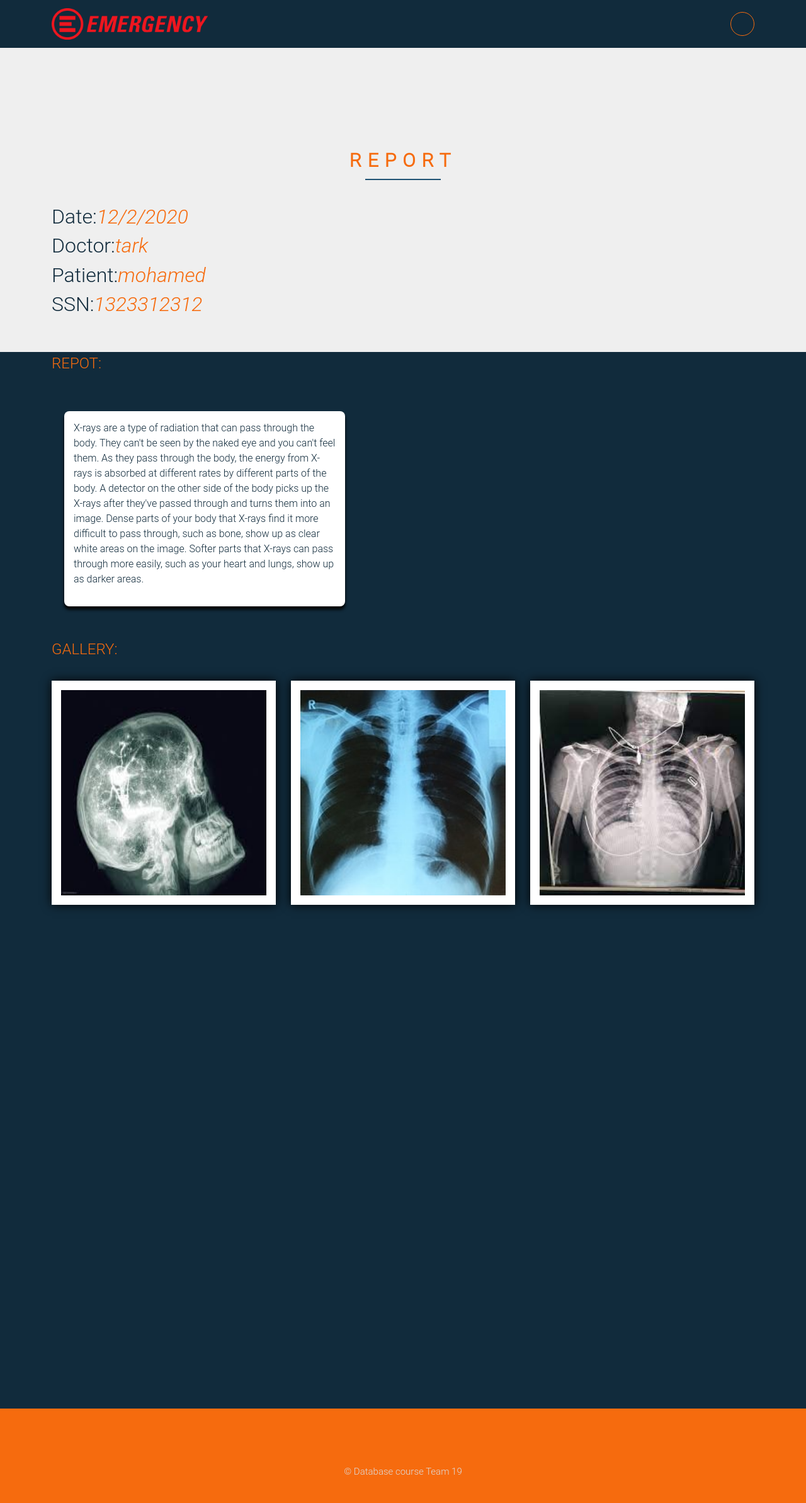
After one commit to Amrmohamed090/Emergency-Department-Web_application, a Flask app: page /report in a window 1280 px wide. The commit adds this page. Shown: the whole page at 63% size. Run offline with Flask 2, Linux system fonts and the light colour scheme; some libraries are stand-ins or nearby versions; some web fonts are replaced.

Commit message:
add report display

```diff
--- a/emergencydebartment/routes.py
+++ b/emergencydebartment/routes.py
@@ -156,3 +156,7 @@ def logout():
 @app.route("/patients_table")
 def ptable():
     return render_template('patients_table.html')
+
+@app.route("/report")
+def preport():
+    return render_template('patient_report.html')
--- /dev/null
+++ b/emergencydebartment/static/script/gallery.js
@@ -0,0 +1,8 @@
+document.addEventListener("click",function (e){
+    if(e.target.classList.contains("gallery-item")){
+          const src = e.target.getAttribute("src");
+          document.querySelector(".modal-img").src = src;
+          const myModal = new bootstrap.Modal(document.getElementById('gallery-modal'));
+          myModal.show();
+    }
+  })
--- /dev/null
+++ b/emergencydebartment/static/styles/box.css
@@ -0,0 +1,12 @@
+.box{
+    width: 40%;
+    height: 40%;
+    float: left;
+    margin: 50px 20px;
+    background-color: #fff;
+    padding: 15px;
+    border-radius: 8px;
+    box-shadow: 0 5px 5px rgb(0, 0,0.15);
+
+
+}
--- /dev/null
+++ b/emergencydebartment/static/styles/galary.css
@@ -0,0 +1,21 @@
+img{
+    max-width: 100%;
+
+}
+.gallery{
+    padding: 80px 0;
+}
+
+.gallery img{
+    background-color: #ffff;
+    padding: 15px;
+    width: 100%;
+    height: 100%;
+    box-shadow: 0 0 15px rgb(0, 0, 0.15);
+    cursor: pointer;
+}
+#gallery-modal .modal-img{
+    width: 100%;
+    height: 600px;
+
+}
--- a/emergencydebartment/static/styles/style.css
+++ b/emergencydebartment/static/styles/style.css
@@ -275,5 +275,9 @@ footer .mn li a{
 .textgold{
     color: #f66b0e;
 }
+.textblue{
+   color:  #112B3C;
+}
+
 
 /*Footer ends*/
--- a/emergencydebartment/templates/index.html
+++ b/emergencydebartment/templates/index.html
@@ -64,7 +64,7 @@
         <p class="mb-2"><i>Search for patient or report</i></p>
         <a
           class="calling_btn btn rounded-pill main-btn"
-          href="{{ url_for('new_report') }}"
+          href="{{ url_for('preport') }}"
           ><i class="fa-solid fa-search"></i> search</a
         >
       </div>
--- /dev/null
+++ b/emergencydebartment/templates/patient_report.html
@@ -0,0 +1,131 @@
+<!DOCTYPE html>
+<html lang="en">
+<head>
+    <meta charset="UTF-8"/>
+    <meta http-equiv="X-UA-Compatible"content="IE=edge"/>
+    <meta name="viewport"content="width-device-width,initial-scale=1.0"/>
+    <!--    import google fonts-->
+    <link rel="preconnect" href="https://fonts.googleapis.com">
+    <link rel="preconnect" href="https://fonts.gstatic.com" crossorigin>
+    <link href="https://fonts.googleapis.com/css2?family=Roboto:ital,wght@0,100;1,300;1,400;1,500;1,900&display=swap" rel="stylesheet">
+    <!--    -->
+    <link rel="stylesheet" href="../static/styles/all.min.css">
+    <link rel="stylesheet" href="../static/styles/bootstrap.min.css">
+    <!--    -->
+    <link rel="stylesheet" href="../static/styles/login.css">
+    <link rel="stylesheet" href="../static/styles/table.css">
+    <link rel="stylesheet" href="../static/styles/style.css">
+    <link rel="stylesheet" href="../static/styles/galary.css">
+    <link rel="stylesheet" href="../static/styles/box.css">
+    <title>report</title>
+</head>
+    <body>
+
+        <!--   navbar starts     -->
+        <nav class="navbar navbar-expand-lg sticky-top">
+            <div class="container">
+                <a class="navbar-brand" href="{{ url_for('home') }}">
+                    <img src="../static/images/Emergency_(NGO)_logo.svg.png" alt="Emergency" height="50 px">
+                </a>
+                    <a href="{{ url_for('home') }}" class="log-out btn btn-primary rounded-pill main-btn ms-1"><i class="fa-solid fa-house"></i></a>
+                </div>
+            </div>
+        </nav>
+        <!--   navbar end     -->
+        <!--   info     -->
+        <section class="services pt-5 pb-5">
+            <div class="container">
+              <div class="main-title mt-5 mb-5 position-relative text-center">
+                <h1 class="serv-icon mb-0">
+                  <i class="fas fa-file-invoice align-items-center"></i>
+                </h1>
+                <p class="title ">report</p>
+              </div>
+
+                <div class="textblue">
+                    <h2>Date:<i class="textgold">12/2/2020</i></h2>
+                    <h2>Doctor:<i class="textgold">tark</i> </h2>
+                    <h2>Patient:<i class="textgold">mohamed</i></h2>
+                    <h2>SSN:<i class="textgold">1323312312</i></h2>
+                </div>
+            </div>
+        </section>
+        <!--end info-->
+
+        <!--reportbox-->
+        <div class="container">
+            <legend class="textgold text-uppercase"> repot:</legend>
+            <div class="box backwhite">
+                <p class="textblue">
+                    X-rays are a type of radiation that can pass through the body. They can't be seen by the naked eye and you can't feel them. As they pass through the body, the energy from X-rays is absorbed at different rates by different parts of the body. A detector on the other side of the body picks up the X-rays after they've passed through and turns them into an image.
+                    Dense parts of your body that X-rays find it more difficult to pass through, such as bone, show up as clear white areas on the image. Softer parts that X-rays can pass through more easily, such as your heart and lungs, show up as darker areas.
+                </p>
+
+            </div>
+        </div>
+
+        <!--end reportbox-->
+
+
+        <!-- gallery-->
+        <section class="gallery min-vh-100">
+            <div class="container-lg">
+                <legend class="textgold text-uppercase"> gallery:</legend>
+                <div class="row gy-4 row-cols-1 row-cols-sm-2 row-cols-md-3">
+                    <div class="col">
+                        <img src=".\static\images\xray3.png" class="gallery-item" alt="gallery">
+                    </div>
+                    <div class="col">
+                        <img src=".\static\images\xray2.png" class="gallery-item" alt="gallery">
+                    </div>
+                    <div class="col">
+                        <img src=".\static\images\xray.png" class="gallery-item" alt="gallery">
+                    </div>
+
+                </div>
+            </div>
+        </section>
+        <!-- end gallery-->
+
+        <!-- Modal -->
+        <div class="modal fade" id="gallery-modal" tabindex="-1" aria-labelledby="exampleModalLabel" aria-hidden="true">
+           <div class="modal-dialog modal-dialog-centered modal-lg">
+             <div class="modal-content">
+               <div class="modal-header">
+                 <!-- <h5 class="modal-title" id="exampleModalLabel">Modal title</h5> -->
+                 <button type="button" class="btn-close" data-bs-dismiss="modal" aria-label="Close"></button>
+               </div>
+               <div class="modal-body">
+                  <img src=".\static\images\xray3.png" class="modal-img" alt="modal img">
+               </div>
+             </div>
+           </div>
+        </div>
+        <!-- end Modal -->
+
+
+
+
+
+
+
+
+
+
+
+
+
+        <section class="foot">
+            <footer>
+                <ul class="social_icon">
+                    <li><a href="#"><i class="fa-brands fa-github"></i></a></li>
+                </ul>
+                <p style="font-size: 15px; color: var(--gray-color)">&copy; Database course Team 19</p>
+            </footer>
+        </section>
+
+        <script src="../static/script/bootstrap.bundle.min.js"></script>
+        <script src="../static/script/all.min.js"></script>
+        <script src="../static/script/gallery.js"></script>
+    </body>
+</html>
```
Also changed, not shown: emergencydebartment/static/images/xray.png (added), emergencydebartment/static/images/xray2.png (added), emergencydebartment/static/images/xray3.png (added), 1 other file.
